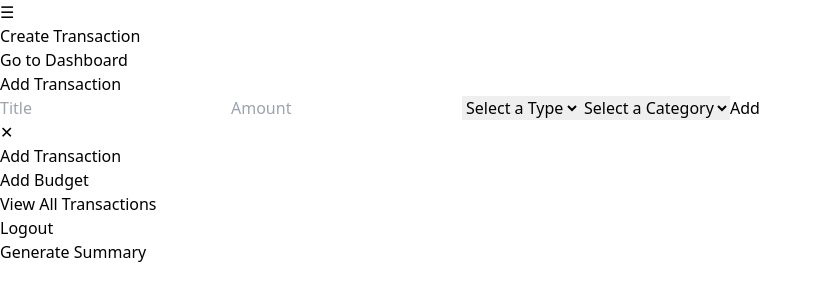
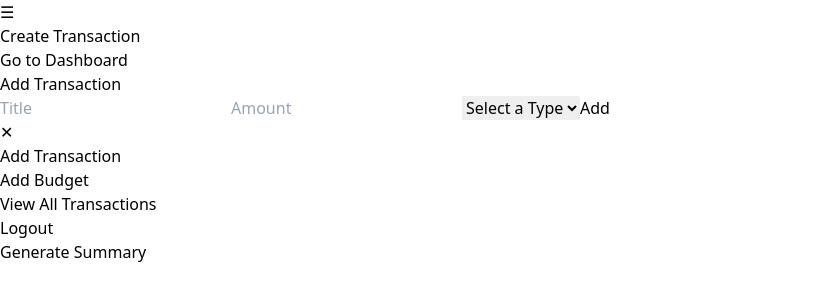
Before and after one commit to SharjeelAhmed2/BudgetTracking, a React (Vite) app in the folder frontend/: page /createTransaction in a window 1280 px wide. Shown: the top 300 px of the page, without its empty margins (0-822 px from the left). Built offline with nearby package versions, Linux system fonts and the light colour scheme.

Commit message:
Not sending Category from Frontend

```diff
--- a/frontend/src/pages/components/createTransaction.tsx
+++ b/frontend/src/pages/components/createTransaction.tsx
@@ -11,7 +11,7 @@ export default function CreateTransaction() {
     const [title, setTitle] = useState('');
     const [amount, setAmount] = useState('');
     const [type, setType] = useState('');
-    const [category, setCategory] = useState('');
+    //const [category, setCategory] = useState('');
 
     const navigate = useNavigate();
 
@@ -25,8 +25,8 @@ export default function CreateTransaction() {
       await axios.post(`http://localhost:8081/transactions/${userId}`, {
         title,
         amount,
-        type,
-        category,
+        type
+
       });
       alert('Transaction Added');
       navigate('/tableTransaction');
@@ -82,20 +82,6 @@ export default function CreateTransaction() {
         <option value="INCOME">INCOME</option>
         <option value="EXPENSE">EXPENSE</option>
         </select>
-       <select
-        value={category}
-        onChange={(e) => setCategory(e.target.value)}
-        className="w-full mb-4 px-3 py-2 border rounded"
-        >
-        <option value="">Select a Category</option>
-        <option value="FOOD">FOOD</option>
-        <option value="TRAVEL">TRAVEL</option>
-        <option value="SUBSCRIPTIONS">SUBSCRIPTIONS</option>
-        <option value="RETAIL">RETAIL</option>
-        <option value="UTILITIES">UTILITIES</option>
-        <option value="ENTERTAINMENT">ENTERTAINMENT</option>
-        <option value="OTHER">OTHER</option>
-        </select>
         <button
           onClick={addTransaction}
           className="w-full bg-red-500 text-white py-2 rounded hover:bg-red-600"
--- a/frontend/src/pages/components/generateSummary.tsx
+++ b/frontend/src/pages/components/generateSummary.tsx
@@ -57,7 +57,10 @@ export default function GenerateSummary() {
             </div>
           </div>
           <div className="bg-gray-50 px-4 py-3 sm:flex sm:flex-row-reverse sm:px-6">
-            <button type="button" className="inline-flex w-full justify-center rounded-md bg-green-600 px-3 py-2 text-sm font-semibold text-white shadow-xs hover:bg-green-500 sm:ml-3 sm:w-auto"><Link to="/home">Back to Dashboard</Link></button>
+            <button type="button"
+            className="inline-flex w-full justify-center rounded-md bg-green-600 px-3 py-2 text-sm font-semibold text-white shadow-xs hover:bg-green-500 sm:ml-3 sm:w-auto">
+              <Link to="/home">Back to Dashboard</Link>
+            </button>
           </div>
         </div>
       </div>
```
